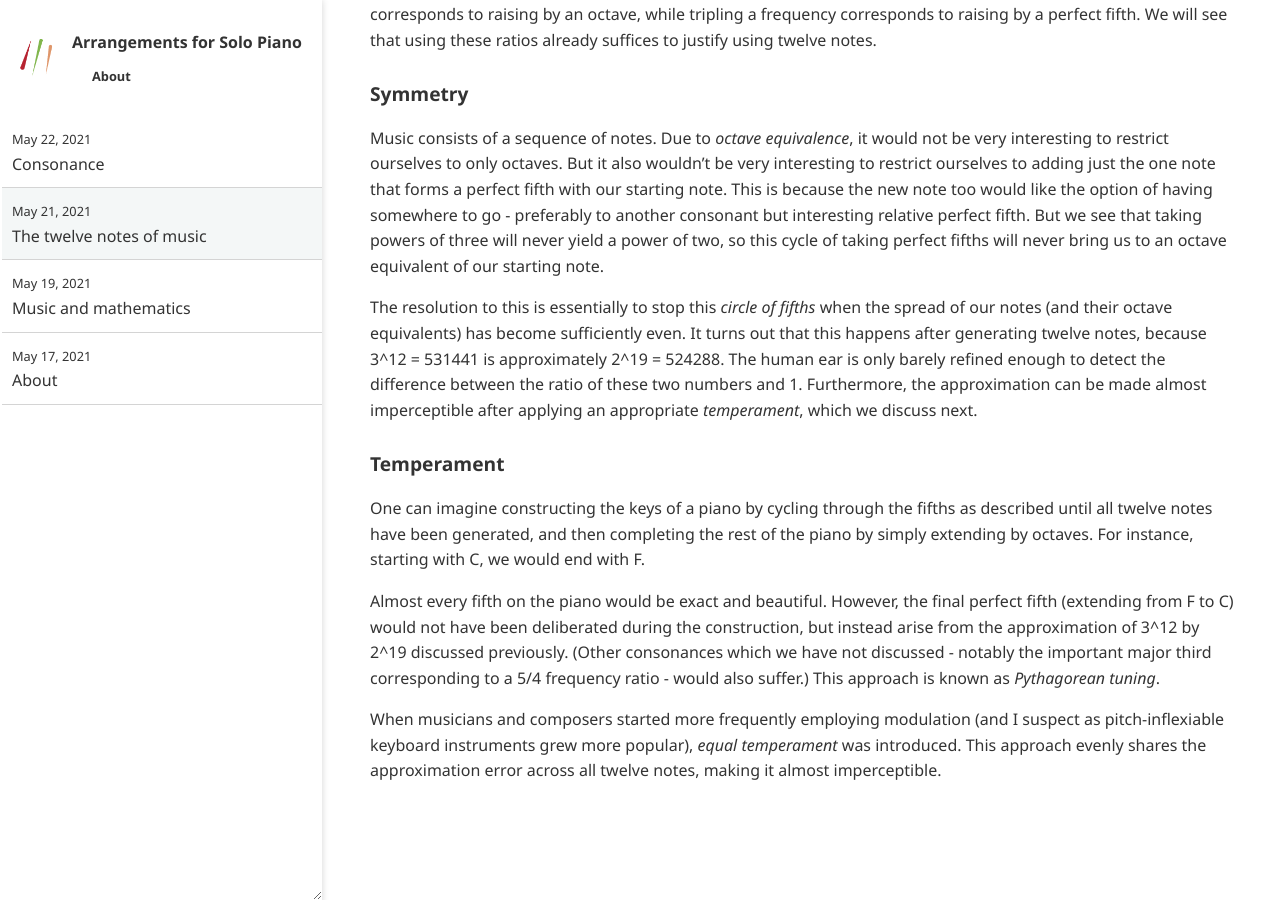
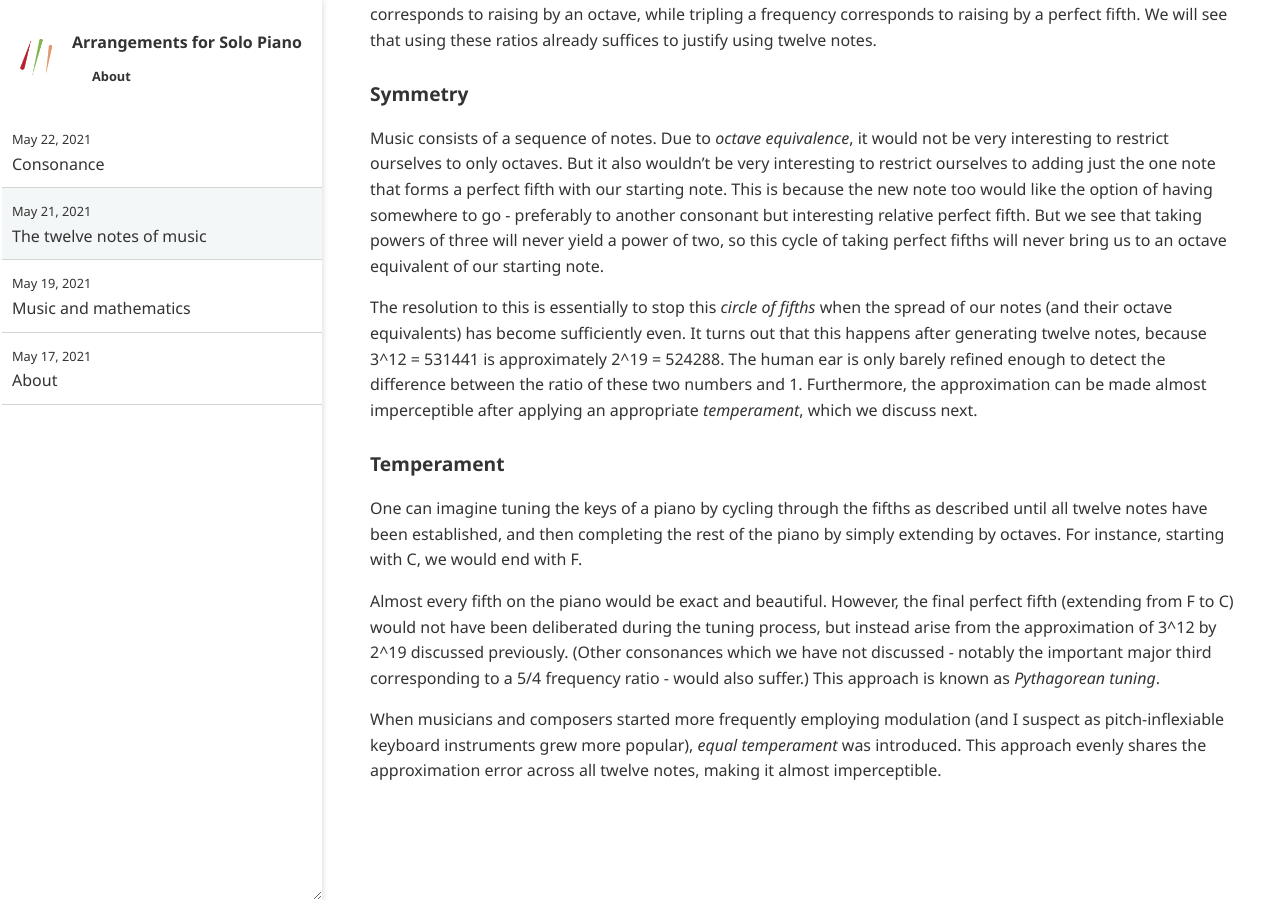
Before and after one commit to ansyblenetwork/arrpiano, a Jekyll site: the page built from _posts/2021-05-21-twelve-notes.md, in a window 1280 px wide and 900 px high, scrolled down 1188 px. Built offline with Jekyll 4.4.1, drawn with Linux system fonts in a browser that asks for light colours.

Commit message:
Update 2021-05-21-twelve-notes.md

```diff
--- a/_posts/2021-05-21-twelve-notes.md
+++ b/_posts/2021-05-21-twelve-notes.md
@@ -42,8 +42,8 @@
 
 ### Temperament
 
-One can imagine constructing the keys of a piano by cycling through the fifths as described until all twelve notes have been generated, and then completing the rest of the piano by simply extending by octaves. For instance, starting with C, we would end with F.
+One can imagine tuning the keys of a piano by cycling through the fifths as described until all twelve notes have been established, and then completing the rest of the piano by simply extending by octaves. For instance, starting with C, we would end with F.
 
-Almost every fifth on the piano would be exact and beautiful. However, the final perfect fifth (extending from F to C) would not have been deliberated during the construction, but instead arise from the approximation of 3^12 by 2^19 discussed previously. (Other consonances which we have not discussed - notably the important major third corresponding to a 5/4 frequency ratio - would also suffer.) This approach is known as _Pythagorean tuning_.
+Almost every fifth on the piano would be exact and beautiful. However, the final perfect fifth (extending from F to C) would not have been deliberated during the tuning process, but instead arise from the approximation of 3^12 by 2^19 discussed previously. (Other consonances which we have not discussed - notably the important major third corresponding to a 5/4 frequency ratio - would also suffer.) This approach is known as _Pythagorean tuning_.
 
 When musicians and composers started more frequently employing modulation (and I suspect as pitch-inflexiable keyboard instruments grew more popular), _equal temperament_ was introduced. This approach evenly shares the approximation error across all twelve notes, making it almost imperceptible.
```
